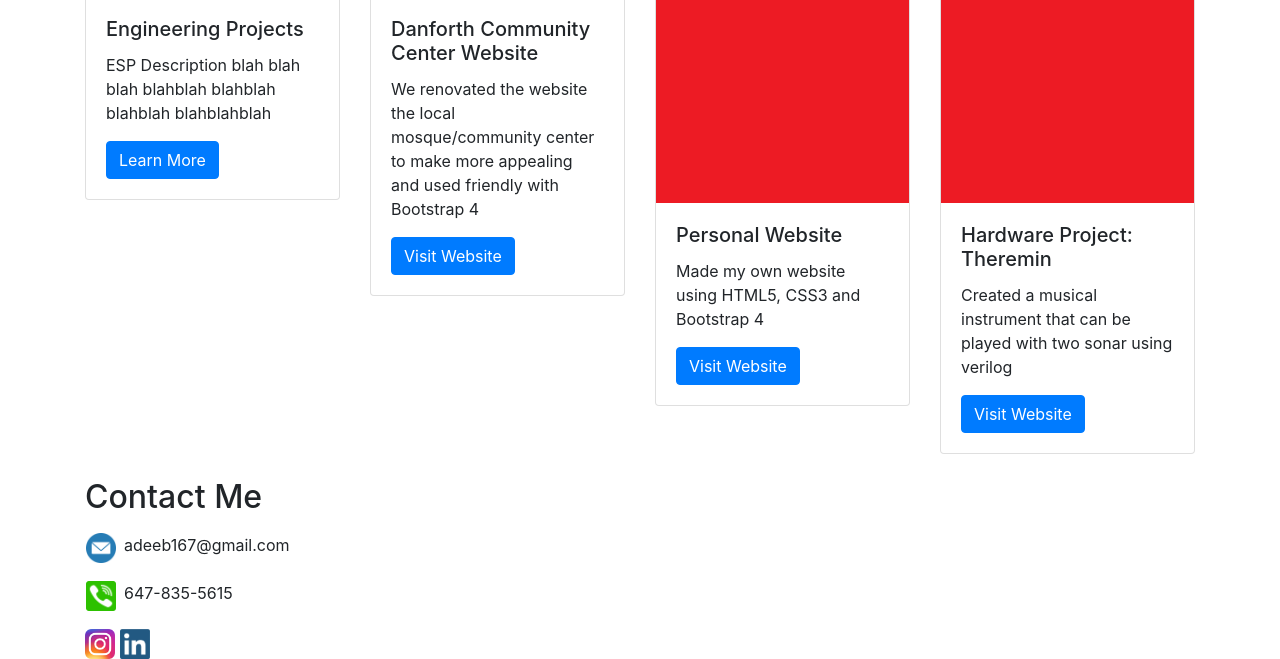
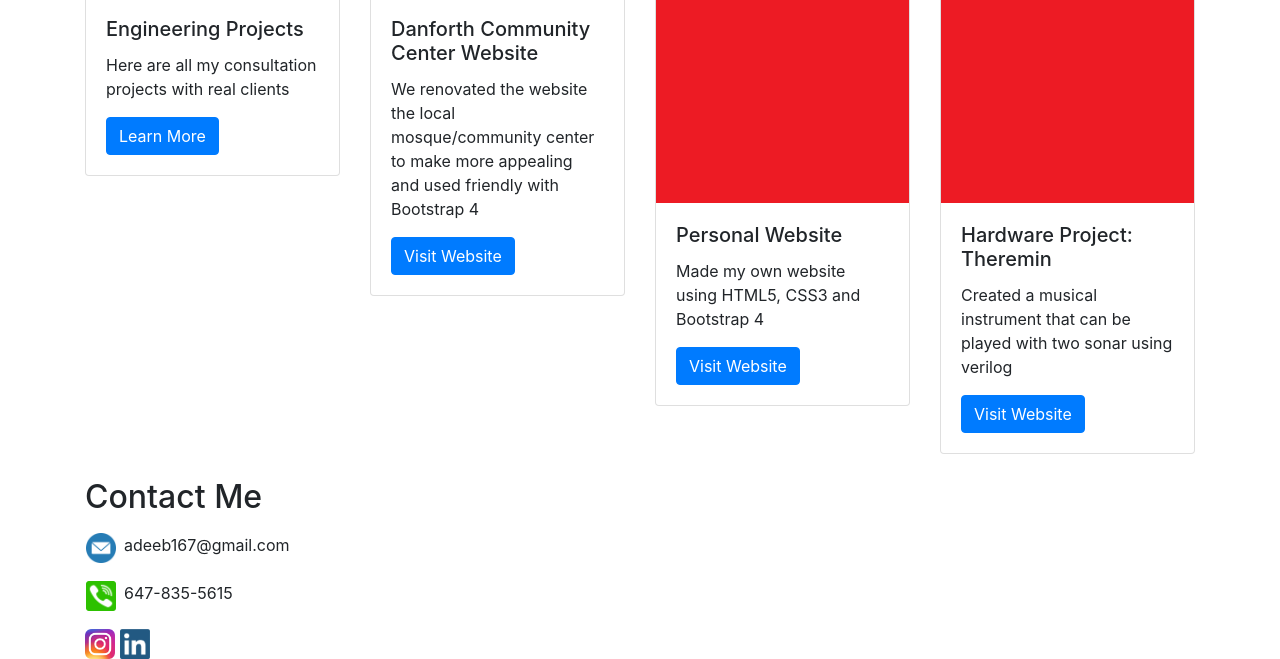
Before and after one commit to adeebrahman/adeebrahman.github.io, a plain HTML site: page index.html in a window 1280 px wide. Shown: the part 1468-2127 px from the top of the page. Drawn offline with nearby package versions, Linux system fonts and the light colour scheme.

Commit message:
changed Eng proj Card description

```diff
--- a/index.html
+++ b/index.html
@@ -142,7 +142,7 @@
             <img src = "ESP_card/pd_human.jpg" class= "card-img-top ESPcardPic">
             <div class = "card-body">
               <h5 class = "card-title"> Engineering Projects </h5>
-              <p class="card-text"> ESP Description blah blah blah blahblah blahblah blahblah blahblahblah </p>
+              <p class="card-text"> Here are all my consultation projects with real clients </p>
               <a href="#" class="btn btn-primary">Learn More</a>
             </div>
 
```
